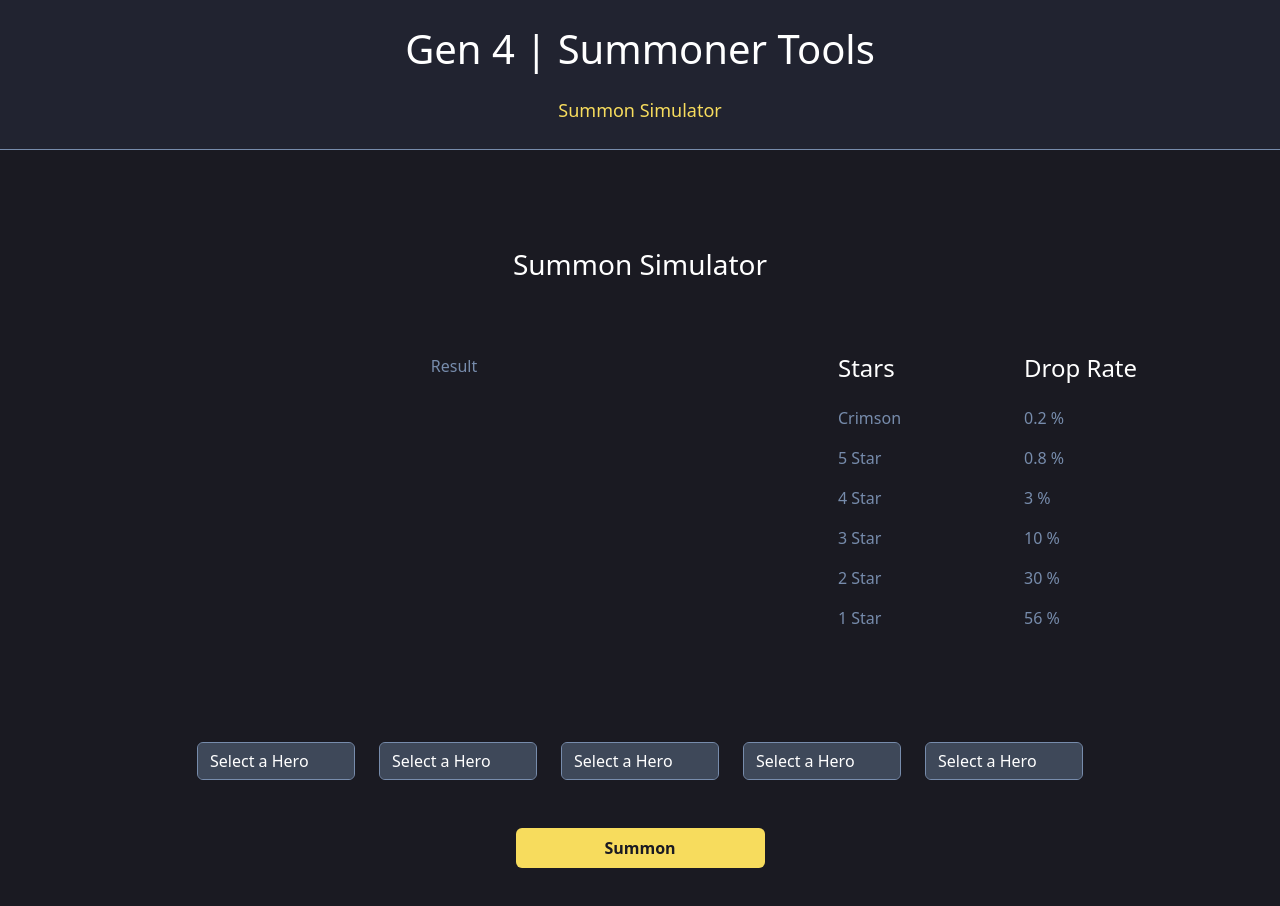
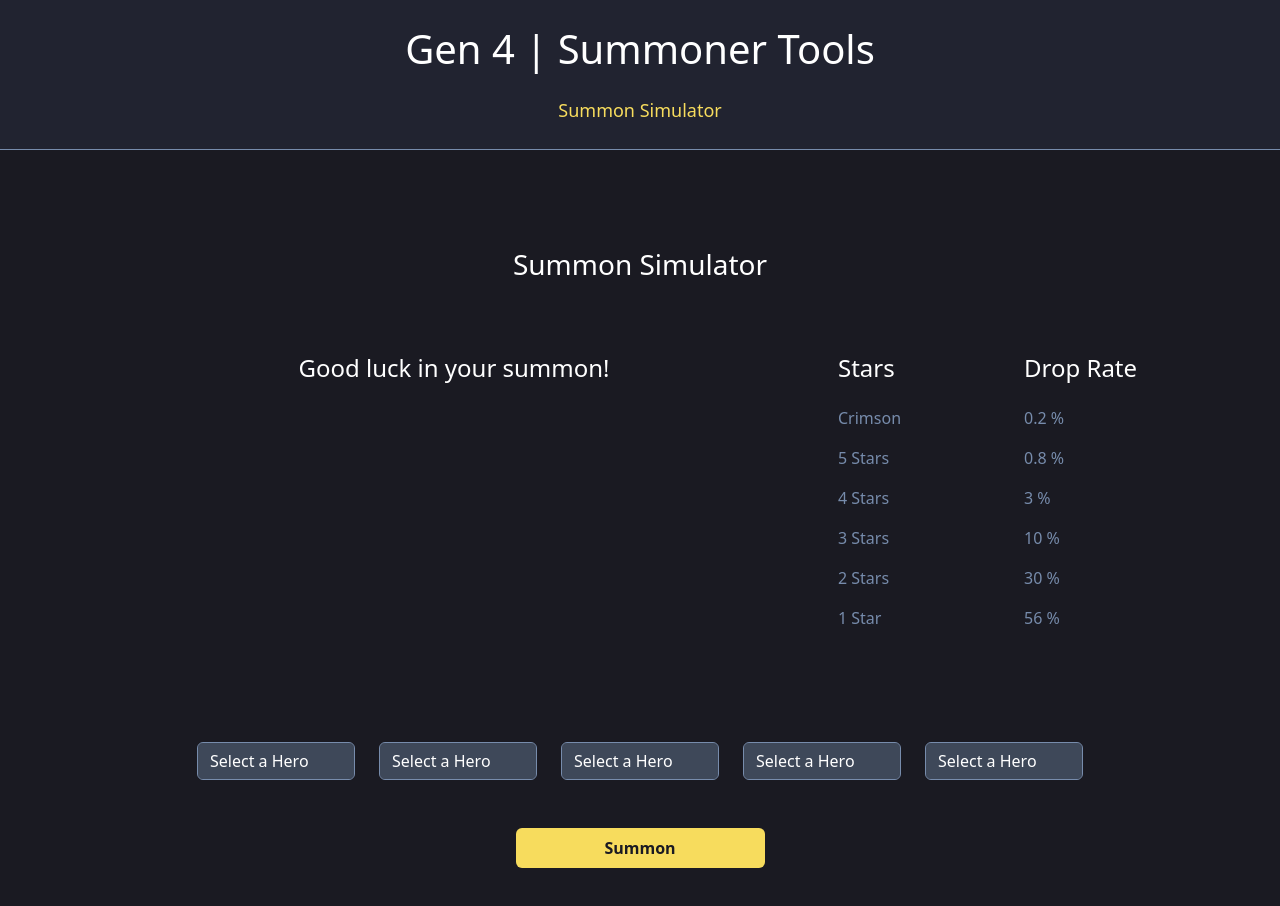
Before and after one commit to Jesus-Loranca/Summoner-Tools, an Angular app: page /summon-simulator in a window 1280 px wide. Shown: the top 906 px of the page. Built offline with nearby package versions, Linux system fonts and the light colour scheme.

Commit message:
feat: :sparkles: adds summon simulation and listing of the latest summons

```diff
--- a/src/@types/rarities.ts
+++ b/src/@types/rarities.ts
@@ -14,25 +14,25 @@ export const rarities: Rarity[] = [
 	},
 	{
 		id: '2',
-		name: '2 Star',
+		name: '2 Stars',
 		image: '',
 		odds: [0, 0, 0, 5.2, 4, -9.2],
 	},
 	{
 		id: '3',
-		name: '3 Star',
+		name: '3 Stars',
 		image: '',
 		odds: [0, 0, 3.4, 8.8, -2, -10.2],
 	},
 	{
 		id: '4',
-		name: '4 Star',
+		name: '4 Stars',
 		image: '',
 		odds: [0.56, 2.24, 7.4, 4, -4, -10.2],
 	},
 	{
 		id: '5',
-		name: '5 Star',
+		name: '5 Stars',
 		image: '',
 		odds: [1.96, 5.84, 7.4, 0, -5, -10.2],
 	},
--- a/src/app/summon-simulator/summon-simulator.component.html
+++ b/src/app/summon-simulator/summon-simulator.component.html
@@ -6,7 +6,8 @@
 
 		<div class="row pt-3 pb-5">
 			<div class="col-5 col-lg-8 d-flex justify-content-center">
-				Result
+				<h4 *ngIf="results.length > 0">You've got... a <strong>{{ results[results.length - 1]}}</strong> hero!</h4>
+				<h4 *ngIf="results.length === 0">Good luck in your summon!</h4>
 			</div>
 
 			<div class="col-7 col-lg-4">
@@ -46,4 +47,14 @@
 			</div>
 		</form>
 	</div>
+
+	<div *ngIf="results.length > 0" class="row pb-5 justify-content-center">
+		<div class="py-5 text-center">
+			<h4>Your last Summons</h4>
+		</div>
+
+		<div class="row justify-content-center">
+			<p *ngFor="let summon of results" class="col-2"><strong>{{ summon }} Hero</strong></p>
+		</div>
+	</div>
 </div>
--- a/src/app/summon-simulator/summon-simulator.component.ts
+++ b/src/app/summon-simulator/summon-simulator.component.ts
@@ -27,6 +27,8 @@ export class SummonSimulatorComponent {
 		5: new FormControl('0'),
 	});
 
+	results: string[] = [];
+
 	resetOdds(): void {
 		this.currentOdds = this.initialOdds;
 	}
@@ -48,7 +50,24 @@ export class SummonSimulatorComponent {
 	roundOdds(): void {
 		this.currentOdds.forEach(
 			(value, index) => this.currentOdds[index] = Math.round((value + Number.EPSILON) * 100) / 100
-		)
+		);
+	}
+
+	shuffle(array: string[]): string[] {
+		return array.sort(() => Math.random() - 0.5);
+	}
+
+	summon(): void {
+		let chancesPool: string[] = [];
+		const oddsMultiplied = this.currentOdds.map((odds) => { return odds * 100 });
+
+		this.reversedRarities.forEach(
+			(value, index) => chancesPool = chancesPool.concat(Array<string>(oddsMultiplied[index]).fill(value.name))
+		);
+
+		chancesPool = this.shuffle(chancesPool);
+
+		this.results.push(chancesPool[Math.floor(Math.random() * chancesPool.length)]);
 	}
 
 	onOptionSelected(): void {
@@ -57,7 +76,7 @@ export class SummonSimulatorComponent {
 		this.roundOdds();
 	}
 
-	onSubmit() {
-		//
+	onSubmit(): void {
+		this.summon();
 	}
 }
```
